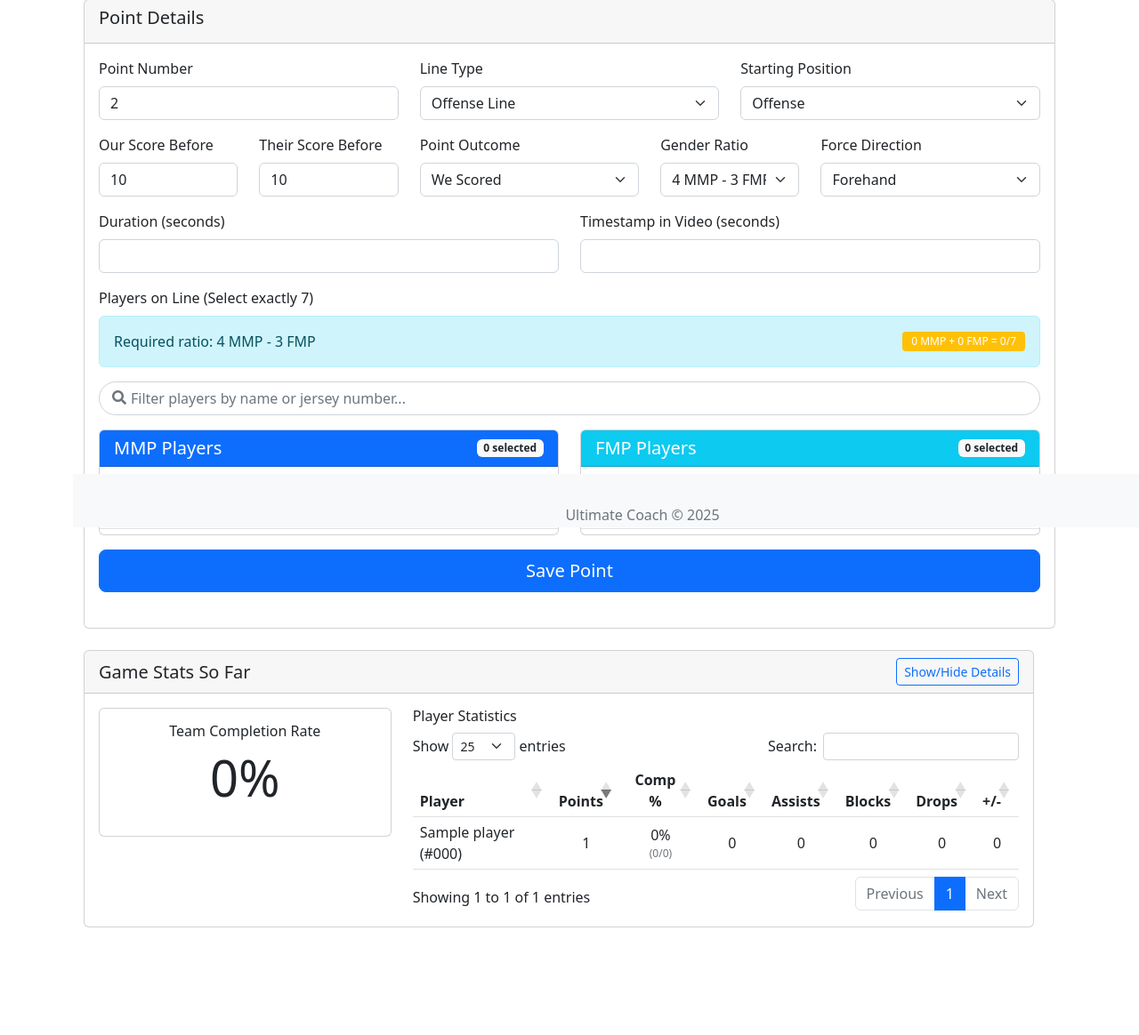
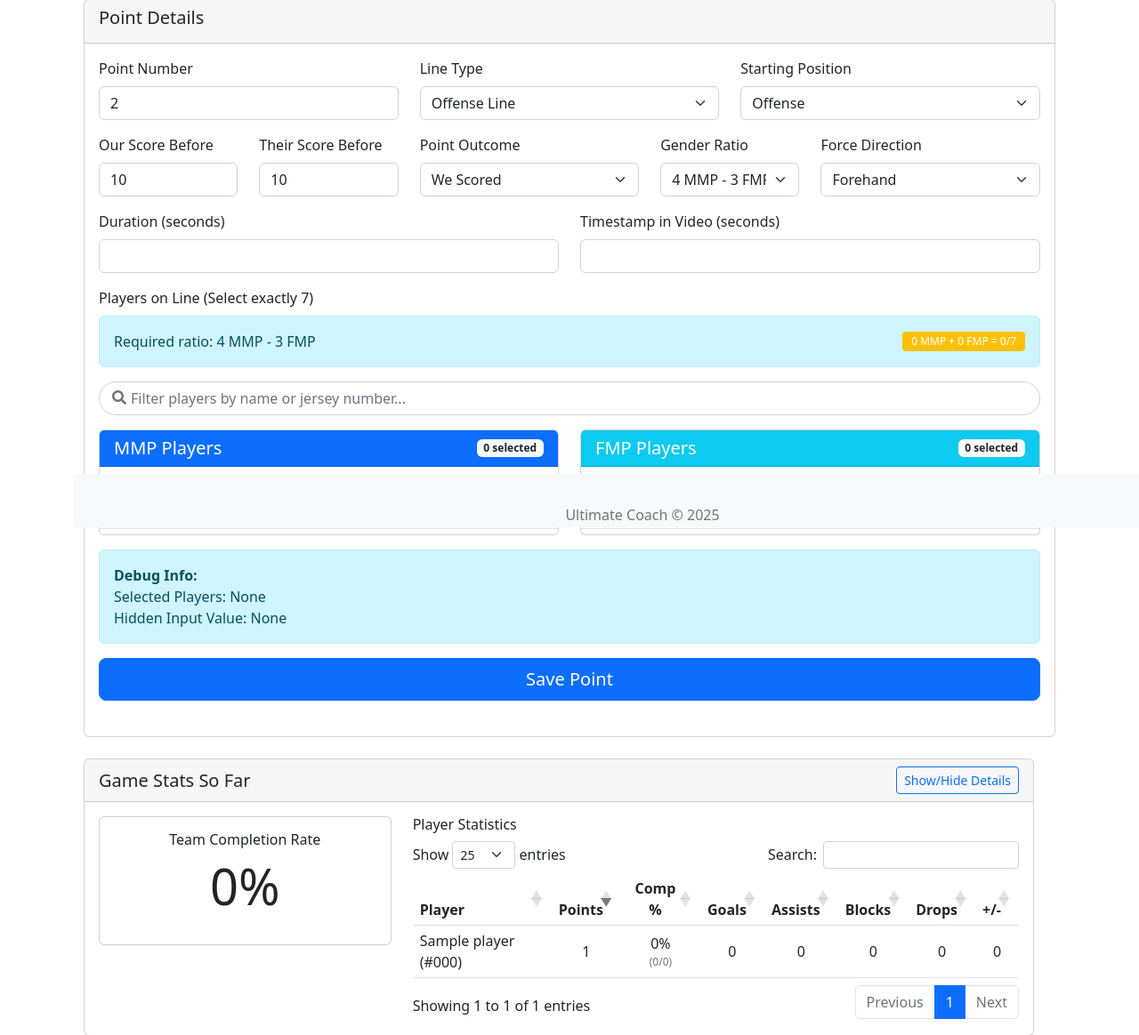
Before and after one commit to kspruce/ultimatecoachrr, a Flask app: page /points/add/1 in a window 1280 px wide. Shown: the part 207-1371 px from the top of the page at 89% size. Before the commit the page ends 1250 px from the top, so only its background shows below. Run offline with Flask 3, Linux system fonts and the light colour scheme; a user stored in the database is signed in; tables that the repository leaves empty hold one stand-in row (values such as "Sample post"); parts of the project's set-up code (start-up, migrations or seed data) failed here and were passed over; some libraries are stand-ins or nearby versions.

Commit message:
update point_form

```diff
--- a/app/routes/point.py
+++ b/app/routes/point.py
@@ -411,15 +411,18 @@ def edit_point(point_id):
         if 'player_id' in stat:
             player_stats_dict[stat['player_id']] = stat
 
-    # Pre-select players
+    # Pre-select players on GET request
     if request.method == 'GET':
-        form.players.data = [lineup.player_id for lineup in point.lineups]
+        # Get the current lineup player IDs
+        current_lineup_player_ids = [lineup.player_id for lineup in point.lineups]
+        form.players.data = current_lineup_player_ids
+        print(f"DEBUG: Pre-selected players: {current_lineup_player_ids}")
 
-    # Process the player selection before form validation
+    # Process the player selection before form validation on POST
     if request.method == 'POST':
         # Get the selected players from the form data
-        selected_players_str = request.form.get('players_hidden', '')
-        print(f"DEBUG: Raw players_hidden field value: '{selected_players_str}'")
+        selected_players_str = request.form.get('players', '')
+        print(f"DEBUG: Raw players field value: '{selected_players_str}'")
 
         if selected_players_str:
             try:
@@ -427,14 +430,15 @@ def edit_point(point_id):
                 selected_players = [int(pid) for pid in selected_players_str.split(',') if pid]
                 print(f"DEBUG: Selected players: {selected_players}")
 
-                # Set the players field in the form data
+                # Set the data directly
                 form.players.data = selected_players
             except ValueError as e:
                 print(f"DEBUG: Error converting player IDs: {e}")
                 form.players.data = []
         else:
             print("DEBUG: No players selected in form data")
-            form.players.data = []
+            # IMPORTANT: Instead of setting to empty list, keep the existing lineup
+            form.players.data = [lineup.player_id for lineup in point.lineups]
 
     if form.validate_on_submit():
         point.point_number = form.point_number.data
@@ -454,14 +458,26 @@ def edit_point(point_id):
             point.our_score_after = form.our_score_before.data
             point.their_score_after = form.their_score_before.data + 1
 
-        # Update lineup
-        # First, remove all existing lineups
-        LineUp.query.filter_by(point_id=point.id).delete()
+        # IMPORTANT: Only update lineup if players were explicitly selected
+        if form.players.data:
+            # First, get the current lineup player IDs
+            current_lineup_player_ids = [lineup.player_id for lineup in point.lineups]
 
-        # Then add the new ones
-        for player_id in form.players.data:
-            lineup = LineUp(point_id=point.id, player_id=player_id)
-            db.session.add(lineup)
+            # Only update if the selection has changed
+            if set(current_lineup_player_ids) != set(form.players.data):
+                print(f"DEBUG: Updating lineup from {current_lineup_player_ids} to {form.players.data}")
+
+                # Remove all existing lineups
+                LineUp.query.filter_by(point_id=point.id).delete()
+
+                # Then add the new ones
+                for player_id in form.players.data:
+                    lineup = LineUp(point_id=point.id, player_id=player_id)
+                    db.session.add(lineup)
+            else:
+                print("DEBUG: Lineup unchanged, not updating")
+        else:
+            print("DEBUG: No players selected, keeping existing lineup")
 
         db.session.commit()
 
@@ -476,6 +492,7 @@ def edit_point(point_id):
                           player_stats=player_stats,
                           all_players=all_players,
                           player_stats_dict=player_stats_dict)
+
 
 @bp.route('/delete/<int:point_id>', methods=['POST'])
 @login_required
--- a/app/templates/point/point_form.html
+++ b/app/templates/point/point_form.html
@@ -351,6 +351,29 @@
                             </div>
 
                         <!-- Submit Button -->
+                        <!-- Debug Info -->
+                        <div class="alert alert-info mb-3">
+                            <strong>Debug Info:</strong>
+                            <div>Selected Players: <span id="selected-players-preview">None</span></div>
+                            <div>Hidden Input Value: <span id="debug-hidden-input">None</span></div>
+                        </div>
+
+                        <script>
+                            // Update this display whenever the hidden input changes
+                            function updateDebugDisplay() {
+                                $('#debug-hidden-input').text($('#players-hidden-input').val() || 'None');
+                            }
+
+                            // Call this initially
+                            document.addEventListener('DOMContentLoaded', function() {
+                                updateDebugDisplay();
+                            });
+
+                            // Update whenever the hidden input might change
+                            $('#players-hidden-input').on('change input', updateDebugDisplay);
+                        </script>
+
+                        <!-- Submit Button -->
                         <div class="d-grid gap-2">
                             {{ form.submit(class="btn btn-primary btn-lg") }}
                         </div>
@@ -567,11 +590,15 @@
 
         // Update when checkboxes change
         $(document).on('change', '.player-checkbox', function() {
-            console.log("Player checkbox changed");
+            const playerId = $(this).val();
+            const isChecked = $(this).is(':checked');
+            console.log(`Player ${playerId} checkbox ${isChecked ? 'checked' : 'unchecked'}`);
+
             const totalChecked = $('.player-checkbox:checked').length;
+            console.log(`Total checked: ${totalChecked}`);
 
             // Toggle row highlighting
-            $(this).closest('tr').toggleClass('selected-player', $(this).is(':checked'));
+            $(this).closest('tr').toggleClass('selected-player', isChecked);
 
             // Limit to 7 players
             if (totalChecked > 7) {
@@ -589,7 +616,9 @@
             console.log("Player selection changed. New value:", $('#players-hidden-input').val());
 
             updateGenderCounts();
+            updateDebugDisplay(); // Update the debug display
         });
+
 
         // Update when gender ratio changes
         $('#gender_ratio').on('change', function() {
@@ -612,7 +641,10 @@
             console.log("Form submitted, players_hidden value:", selectedPlayers);
 
             // Log all form data for debugging
-            console.log("Form data:", $(this).serialize());
+            const formData = new FormData(this);
+            for (let pair of formData.entries()) {
+                console.log(pair[0] + ': ' + pair[1]);
+            }
 
             const totalChecked = $('.player-checkbox:checked').length;
 
@@ -651,6 +683,7 @@
             return true;
         });
 
+
         // Initialize player selection if form.players.data is set
         if ({{ form.players.data|default([])|tojson|safe }}.length > 0) {
             const initialPlayers = {{ form.players.data|default([])|tojson|safe }};
@@ -659,23 +692,18 @@
             // Check the corresponding checkboxes
             initialPlayers.forEach(function(playerId) {
                 $('#player-' + playerId).prop('checked', true);
+                $('#player-' + playerId).closest('tr').addClass('selected-player');
             });
 
-            // Update counts and highlighting
-            $('.player-checkbox:checked').each(function() {
-                $(this).closest('tr').addClass('selected-player');
-            });
+            // IMPORTANT: Set the hidden input value immediately
+            $('#players-hidden-input').val(initialPlayers.join(','));
+            console.log("Hidden input initialized with:", initialPlayers.join(','));
+        } else {
+            console.log("No initial players found");
+            $('#players-hidden-input').val('');
         }
 
-        // CRITICAL FIX: Make sure the hidden input is properly initialized
-        const initialSelectedPlayerIds = $('.player-checkbox:checked').map(function() {
-            return $(this).val();
-        }).get();
-
-        $('#players-hidden-input').val(initialSelectedPlayerIds.join(','));
-        console.log("Initial players_hidden value:", $('#players-hidden-input').val());
-
-        // Initial update of gender counts
+        // Update counts and highlighting
         updateGenderCounts();
 
         // Add a click handler to the submit button for additional debugging
```
